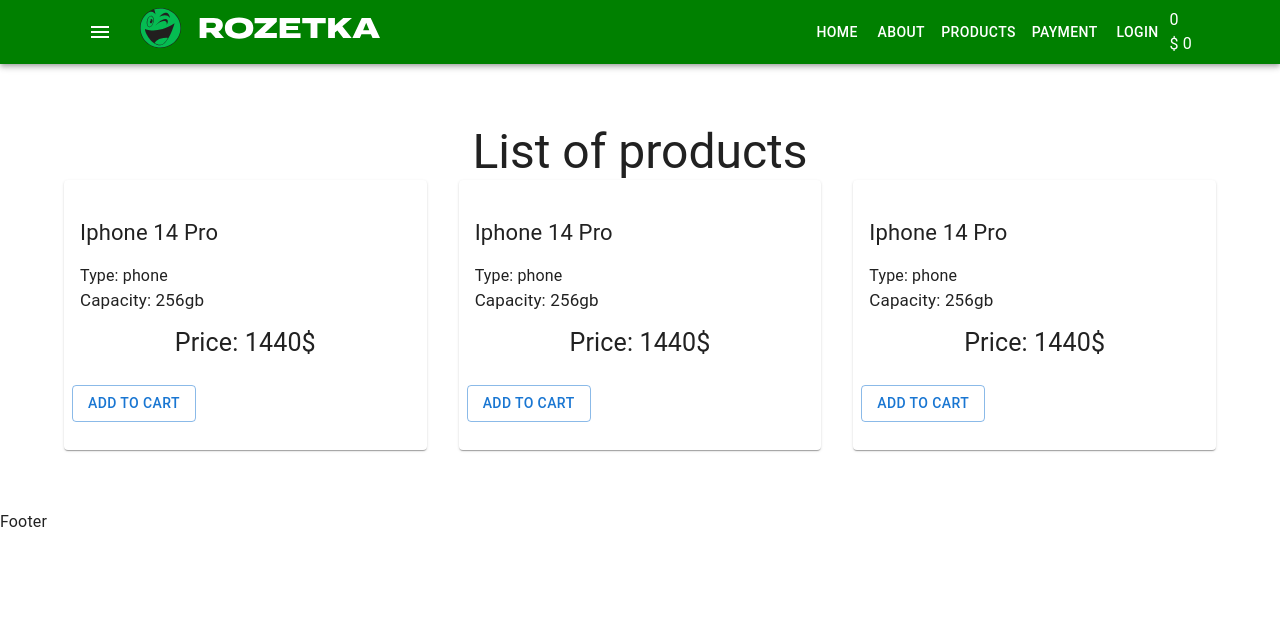
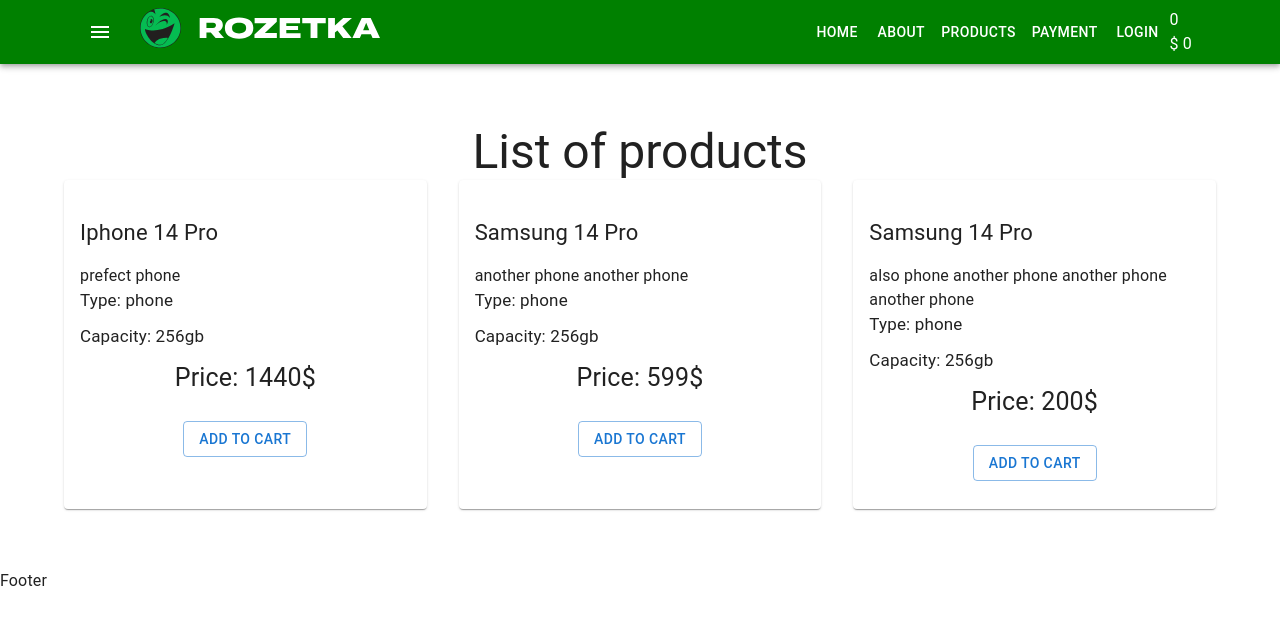
Before and after one commit to Artem-Semenov/shop-project, a React (Create React App) app: page / in a window 1280 px wide. Shown: the top 624 px of the page. Built offline with nearby package versions, Linux system fonts and the light colour scheme.

Commit message:
added props to productlist items

```diff
--- a/src/components/ProductsList/ProductListItem.scss
+++ b/src/components/ProductsList/ProductListItem.scss
@@ -14,6 +14,7 @@
 }
 
 .product {
+  height: 100%;
   padding: 20px 0;
 }
 .product-title {
@@ -33,6 +34,7 @@
   text-align: center;
 }
 .btns-wrap {
+  width: 100%;
   display: flex;
   justify-content: center;
 }
--- a/src/components/ProductsList/ProductListItem.tsx
+++ b/src/components/ProductsList/ProductListItem.tsx
@@ -1,17 +1,28 @@
 import { Button, Card, CardActions, CardContent } from "@mui/material";
-import './ProductListItem.scss'
-type Props = {};
+import "./ProductListItem.scss";
+type Props = {
+  name: string;
+  type: string;
+  capacity: number;
+  desc: string,
+  price: number;
+};
 const ProductListItem = (props: Props) => {
-  return <Card className="product">
+  return (
+    <Card className="product">
       <CardContent>
-  <div className="product-title">Iphone 14 Pro</div>
-  <div className="product-desc">Type: phone</div>
-  <div className="product-features">Capacity: 256gb</div>
-  <div className="product-price">Price: 1440$</div>
+        <div className="product-title">{props.name}</div>
+        <div className="product-desc">{props.desc}</div>
+        <div className="product-features">Type: {props.type}</div>
+        <div className="product-features">Capacity: {props.capacity}gb</div>
+        <div className="product-price">Price: {props.price}$</div>
       </CardContent>
       <CardActions>
+        <div className="btns-wrap">
           <Button variant="outlined">Add to cart</Button>
+        </div>
       </CardActions>
     </Card>
-}
-export default ProductListItem
+  );
+};
+export default ProductListItem;
--- a/src/components/ProductsList/ProductsList.tsx
+++ b/src/components/ProductsList/ProductsList.tsx
@@ -2,21 +2,25 @@
 import ProductListItem from "./ProductListItem";
 
 type Props = {};
+const iphoneProps = {name: 'Iphone 14 Pro', desc: 'prefect phone', price: 1440, capacity: 256, type: 'phone'}
+const SamsungProps = {name: 'Samsung 14 Pro', desc: 'another phone another phone', price: 599, capacity: 256, type: 'phone'}
+const NokiaProps = {name: 'Samsung 14 Pro', desc: 'also phone another phone another phone another phone', price: 200, capacity: 256, type: 'phone'}
+
 const ProcutsList = (props: Props) => {
   return (
     <>
       <Typography variant="h3" component="div" align="center">
         List of products
       </Typography>
-      <Grid container spacing={4}>
+      <Grid container spacing={4} >
         <Grid item xs={12} md={4}>
-          <ProductListItem />
+          <ProductListItem  {...iphoneProps}/>
         </Grid>
         <Grid item xs={12} md={4}>
-          <ProductListItem />
+          <ProductListItem {...SamsungProps}/>
         </Grid>
         <Grid item xs={12} md={4}>
-          <ProductListItem />
+          <ProductListItem {...NokiaProps}/>
         </Grid>
       </Grid>
     </>
```
Lines whose indentation alone changed are shown as unchanged.
